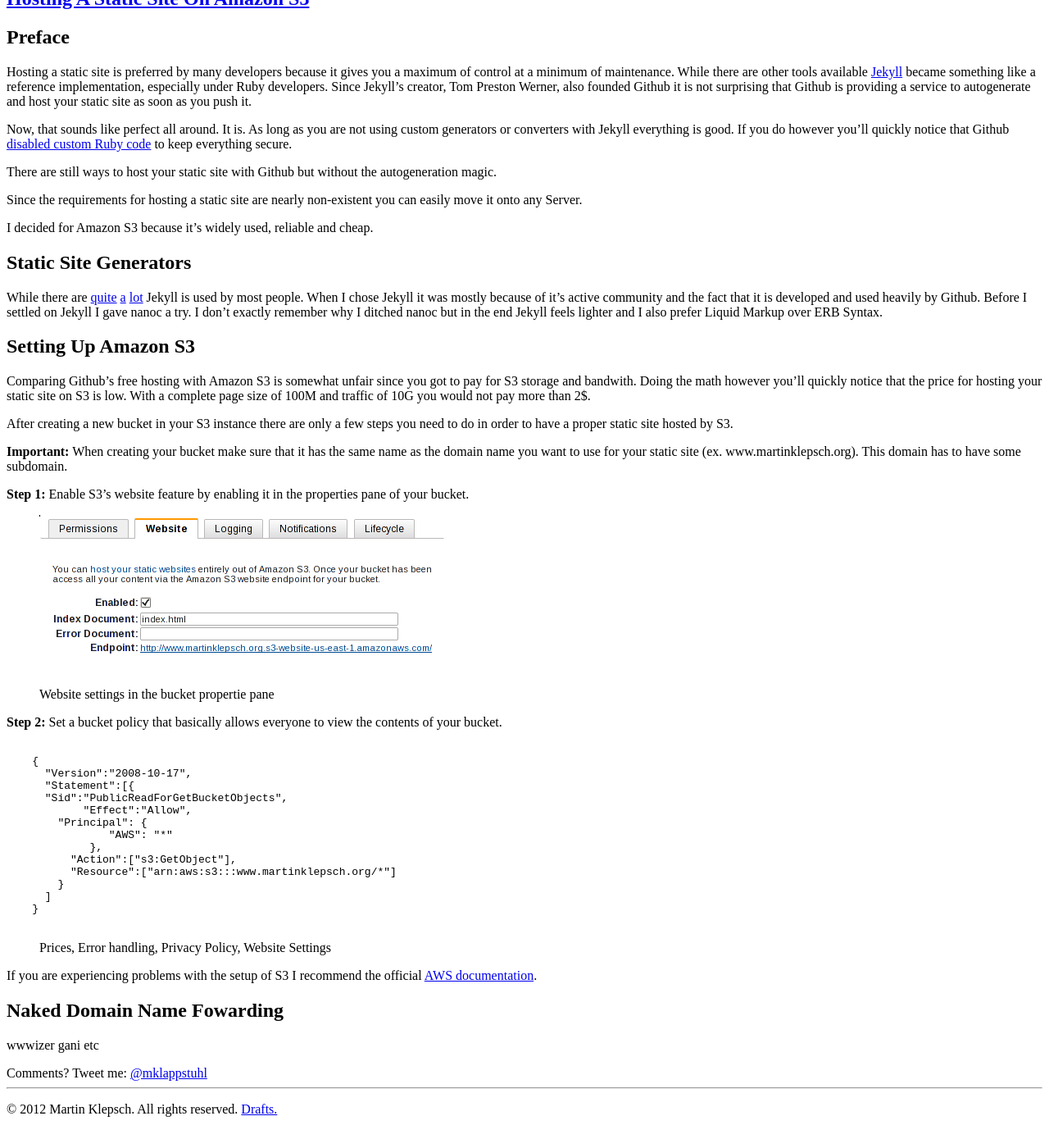
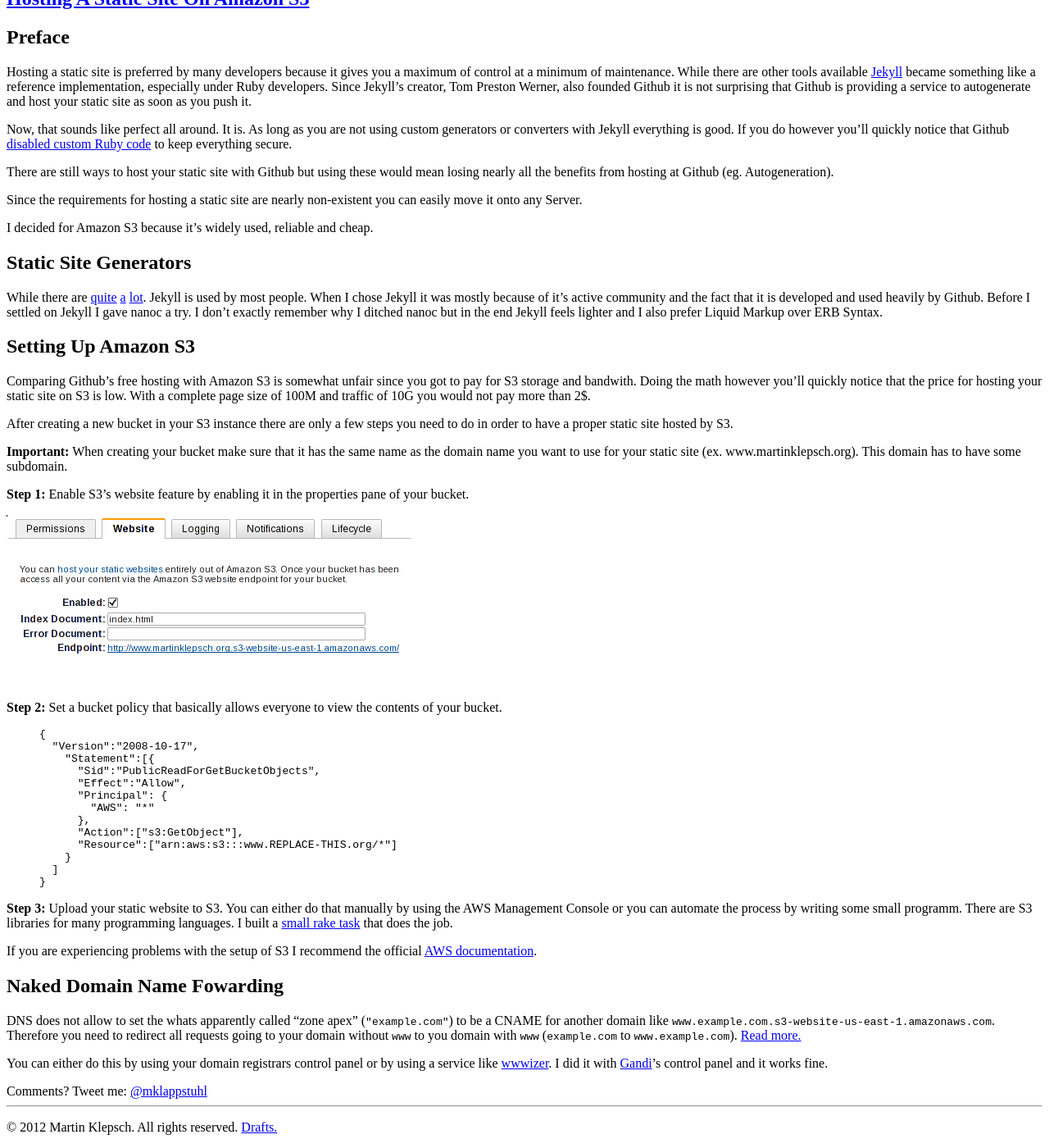
Before and after one commit to martinklepsch/martinklepsch.org, a Jekyll site: the page built from _posts/2012-02-20-Hosting-A-Static-Site-On-S3.markdown, in a window 1280 px wide and 1400 px high, scrolled down 253 px. Shown: the whole window at 82% size. Built offline with Jekyll 4.4.1, drawn with Linux system fonts in a browser that asks for light colours; before the commit the page ends 1631 px from its top, so only the background shows below that.

Commit message:
renamed some more entries

```diff
--- a/_posts/2012-02-01-Twelve-Factor-App-Summary.md
+++ b/_posts/2012-02-01-Twelve-Factor-App-Summary.markdown
@@ -5,9 +5,8 @@
 ---
 
 Recently [Adam Wiggins](https://twitter.com/#!/hirodusk) of Heroku fame released a very
-insightful document.
-It is called [The Twelve Factor App](http://12factor.net) and contains twelve one-pagers about
-different areas of application development.
+insightful document addressing many aspects of modern application development.
+It is called [The Twelve Factor App](http://12factor.net).
 
 I will try to give a brief overview about every *factor* below.
 
--- a/_posts/2012-02-05-Hosting-A-Static-Site-On-S3.markdown
+++ b/_posts/2012-02-20-Hosting-A-Static-Site-On-S3.markdown
@@ -20,8 +20,8 @@
 everything secure.
 
 <aside><p>
-There are still ways to host your static site with Github but without the autogeneration
-magic.</p></aside>
+There are still ways to host your static site with Github but using these would mean
+losing nearly all the benefits from hosting at Github (eg. Autogeneration).</p></aside>
 
 Since the requirements for hosting a static site are nearly non-existent you can easily move
 it onto any Server.
@@ -31,10 +31,10 @@
 ## Static Site Generators
 
 While there are
-[quite](http://nanoc.stoneship.org) [a](http://middlemanapp.com)
-[lot](https://www.ruby-toolbox.com/categories/static_website_generation) Jekyll is used by
-most people. When I chose Jekyll it was mostly because of it's active community and the fact
-that it is developed and used heavily by Github.
+[quite](http://nanoc.stoneship.org/ "Nanoc") [a](http://middlemanapp.com "Middleman")
+[lot](https://www.ruby-toolbox.com/categories/static_website_generation "Ruby-Toolbox Listing").
+Jekyll is used by most people. When I chose Jekyll it was mostly because of it's active
+community and the fact that it is developed and used heavily by Github.
 Before I settled on Jekyll I gave nanoc a try. I don't exactly remember why I ditched nanoc
 but in the end Jekyll feels lighter and I also prefer Liquid Markup over ERB
 Syntax.
@@ -55,34 +55,46 @@
 
 **Step 1:** Enable S3's website feature by enabling it in the properties pane of your bucket.
 
-<figure>
-<img src="/images/website-settings-s3.png" alt="AWS Console Website Settings">
-<figcaption>Website settings in the bucket propertie pane</figcaption>
-</figure>
+![Website settings in the bucket propertie pane](/images/website-settings-s3.png)
 
 **Step 2:** Set a bucket policy that basically allows everyone to view the contents of your bucket.
 
-  <pre><code>
-    {
-      "Version":"2008-10-17",
-      "Statement":[{
+{% highlight json %}
+{
+  "Version":"2008-10-17",
+    "Statement":[{
       "Sid":"PublicReadForGetBucketObjects",
-            "Effect":"Allow",
-        "Principal": {
-                "AWS": "*"
-             },
-          "Action":["s3:GetObject"],
-          "Resource":["arn:aws:s3:::www.martinklepsch.org/*"]
-        }
-      ]
+      "Effect":"Allow",
+      "Principal": {
+        "AWS": "*"
+      },
+      "Action":["s3:GetObject"],
+      "Resource":["arn:aws:s3:::www.REPLACE-THIS.org/*"]
     }
-  </code></pre>
+  ]
+}
+{% endhighlight %}
 
-> Prices, Error handling, Privacy Policy, Website Settings
+**Step 3:** Upload your static website to S3. You can either do that manually by using the
+AWS Management Console or you can automate the process by writing some small programm. There
+are S3 libraries for many programming languages.
+I built a [small rake
+task](https://github.com/mklappstuhl/martinklepsch.org/blob/master/Rakefile
+"Rakefile on Github") that does the job.
 
 If you are experiencing problems with the setup of S3 I recommend the official [AWS
-documentation](http://docs.amazonwebservices.com/AmazonS3/latest/dev/WebsiteHosting.html).
+documentation](http://docs.amazonwebservices.com/AmazonS3/latest/dev/WebsiteHosting.html
+"AWS Static Website Hosting Documentation").
 
 ## Naked Domain Name Fowarding
 
-wwwizer gani etc
+DNS does not allow to set the whats apparently called "zone apex" (`"example.com"`) to be
+a CNAME for another domain like `www.example.com.s3-website-us-east-1.amazonaws.com`.
+Therefore you need to redirect all requests going to your domain without `www` to you
+domain with `www` (`example.com` to `www.example.com`).
+[Read more.](https://forums.aws.amazon.com/thread.jspa?threadID=55995
+"A thread in AWS forums with good information about the issue")
+
+You can either do this by using your domain registrars control panel or by using a service
+like [wwwizer](http://wwwizer.com/naked-domain-redirect). I did it with
+[Gandi](http://gandi.net)'s control panel and it works fine.
```
Also changed, not shown: other parts of _posts/2012-02-20-Hosting-A-Static-Site-On-S3.markdown (+1 -1 lines).
